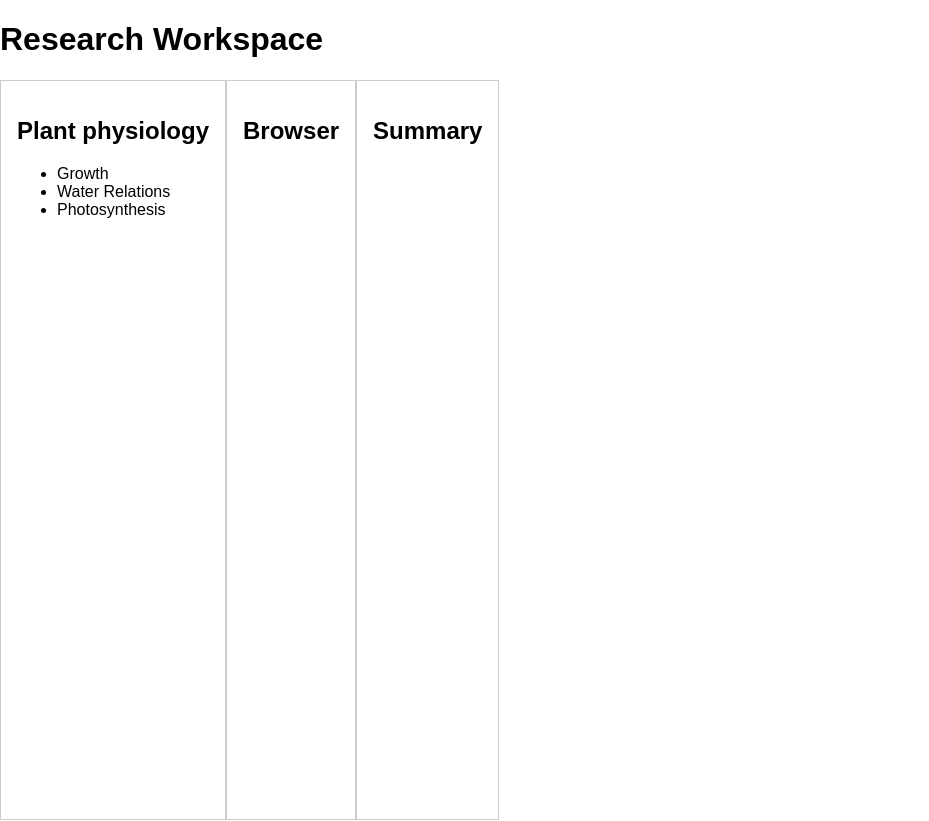
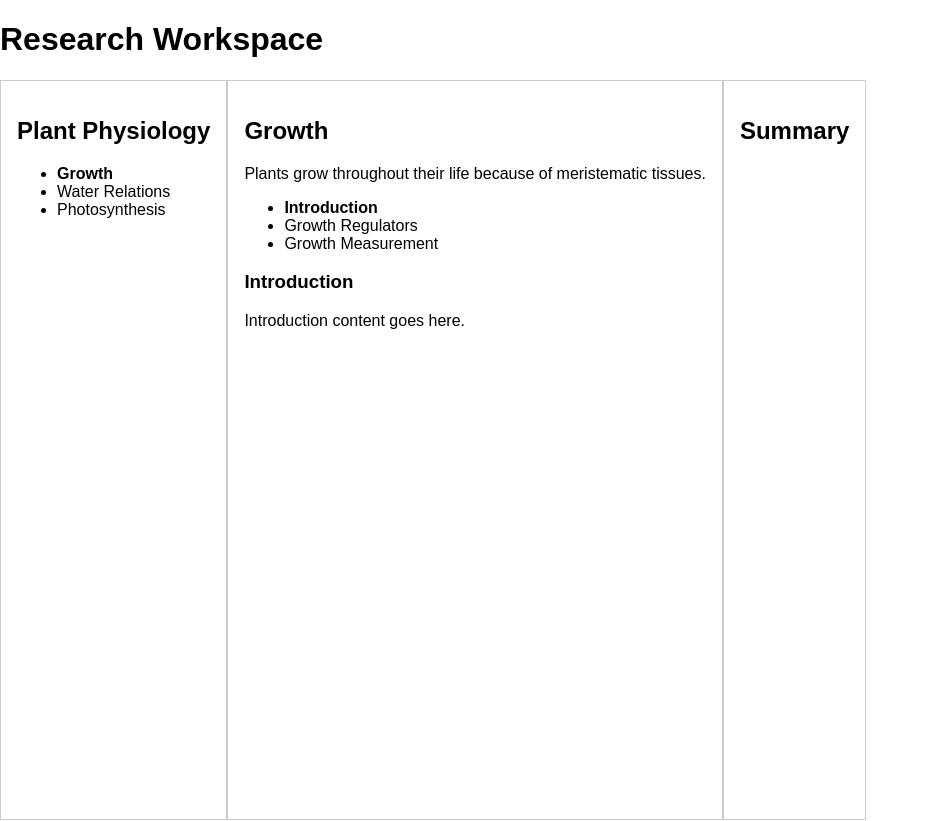
Before and after one commit to ojilon/research-workspace, a React (Vite) app in the folder frontend/: page / in a window 1280 px wide. Shown: the whole page, without its empty margins (0-929 px from the left). Built offline with nearby package versions, Linux system fonts and the light colour scheme.

Commit message:
add types

```diff
--- a/frontend/src/App.tsx
+++ b/frontend/src/App.tsx
@@ -2,16 +2,21 @@ import Header from "./components/Header"
 import MainPanel from "./components/MainPanel"
 import Sidebar from "./components/Sidebar"
 import SummaryPanel from "./components/SummaryPanel"
+import { useState } from "react"
 
 function App() {
+  const [selectedTopic, setSelectedTopic] = useState("growth")
   return (
     <div className="app">
       <Header />
 
       <div className="workspace">
-      <Sidebar />
-      <MainPanel />
-      <SummaryPanel />
+        <Sidebar
+          selectedTopic={selectedTopic}
+          setSelectedTopic={setSelectedTopic}
+        />
+        <MainPanel selectedTopic={selectedTopic}/>
+        <SummaryPanel />
       </div>
     </div>
   )
--- a/frontend/src/components/MainPanel.tsx
+++ b/frontend/src/components/MainPanel.tsx
@@ -1,9 +1,31 @@
-function MainPanel() {
-    return (
-        <section>
-            <h2>Browser</h2>
-        </section>
-        )
+import { useEffect, useState } from "react"
+import { topics } from "../data/topics"
+import SectionList from "./SectionList"
+import SectionContent from "./SectionContent"
+
+function MainPanel({ selectedTopic }) {
+
+  const topic = topics.find((topic) => topic.id === selectedTopic)
+  const [selectedSection, setSelectedSection] = useState(topic?.sections[0])
+
+  useEffect(() => {
+    setSelectedSection(topic?.sections[0])
+  }, [selectedTopic])
+
+  return (
+    <main>
+      <h2>{topic?.name}</h2>
+      <p>{topic?.description}</p>
+
+      <SectionList
+        sections={topic?.sections}
+        selectedSection={selectedSection}
+        setSelectedSection={setSelectedSection}
+      />
+
+      <SectionContent section={selectedSection} />
+    </main>
+  )
 }
 
 export default MainPanel
--- /dev/null
+++ b/frontend/src/components/SectionContent.tsx
@@ -0,0 +1,34 @@
+type ContentBlock = {
+  type: "paragraph"
+  text: string
+}
+
+type Section = {
+  id: string
+  title: string
+  content: ContentBlock[]
+}
+
+type SectionContentProps = {
+  section: Section
+}
+
+function SectionContent({ section }: SectionContentProps) {
+  return (
+    <section>
+      <h3>{section.title}</h3>
+
+      {section.content.map((block, index) => {
+        switch (block.type) {
+          case "paragraph":
+            return <p key={index}>{block.text}</p>
+
+          default:
+            return null
+        }
+      })}
+    </section>
+  )
+}
+
+export default SectionContent
--- /dev/null
+++ b/frontend/src/components/SectionList.tsx
@@ -0,0 +1,27 @@
+type Section = {
+  id: string
+  title: string
+  content: string
+}
+
+type SectionListProps = {
+  sections: Section[]
+  selectedSection: Section
+  setSelectedSection: (section: Section) => void
+}
+
+function SectionList({sections, selectedSection,setSelectedSection,}: SectionListProps) {
+  return (
+    <ul>
+      {sections.map((section) => (
+        <li
+          key={section.id}
+          onClick={() => setSelectedSection(section)}
+          style={{fontWeight:selectedSection.id === section.id ? "bold" : "normal",}}> {section.title}
+        </li>
+      ))}
+    </ul>
+  )
+}
+
+export default SectionList
--- a/frontend/src/components/Sidebar.tsx
+++ b/frontend/src/components/Sidebar.tsx
@@ -1,26 +1,20 @@
-const topics = [
-    {
-        id:"groewth",
-        name: "Growth",
-    },
-    {
-        id: "water-relations",
-        name: "Water Relations",
-    },
-    {
-        id:"photosynthesis",
-        name:"Photosynthesis",
-    },
-]
+import { topics } from "../data/topics"
 
-function Sidebar() {
+function Sidebar({selectedTopic, setSelectedTopic}) {
   return (
     <aside>
-      <h2>Plant physiology</h2>
+      <h2>Plant Physiology</h2>
 
       <ul>
         {topics.map((topic) => (
-            <li key={topic.id}>{topic.name}</li>
+          <li
+            key={topic.id}
+            onClick={() => setSelectedTopic(topic.id)}
+            style={{
+                fontWeight: selectedTopic === topic.id ? "bold": "normal",
+            }}
+            >
+            {topic.name}</li>
         ))}
       </ul>
     </aside>
--- /dev/null
+++ b/frontend/src/data/topics.ts
@@ -0,0 +1,119 @@
+export const topics = [
+  {
+    id: "growth",
+    name: "Growth",
+    description: [
+      "Plants grow throughout their life because of meristematic tissues."
+    ],
+    sections: [
+      {
+        id: "introduction",
+        title: "Introduction",
+        content: [
+          {
+          type: "paragraph",
+          text: "Introduction content goes here."
+        },
+        ],
+      },
+      {
+        id: "growth-regulators",
+        title: "Growth Regulators",
+        content: [
+          {
+            type: "paragraph",
+            text: "Growth regulators content goes here."
+          },
+        ],
+      },
+      {
+        id: "growth-measurement",
+        title: "Growth Measurement",
+        content: [
+          {
+            type: "paragraph",
+            text: "Growth measurement content goes here."
+          },
+        ],
+      },
+    ],
+  },
+  {
+    id: "water-relations",
+    name: "Water Relations",
+    description: [
+      "Study of water movement and balance in plants."
+    ],
+    sections: [
+      {
+        id: "water-potential",
+        title: "Water potential",
+        content: [
+          {
+            type: "paragraph",
+            text: "Water potential content goes here"
+          },
+        ]
+      },
+      {
+        id:"osmosis",
+        title: "Osmosis",
+        content: [
+          {
+            type: "paragraph",
+            text: "Osmosis content goes here"
+          },
+        ]
+      },
+      {
+        id:"transpliration",
+        title:"Transpiration",
+        content: [
+          {
+            type: "paragraph",
+            text: "Transpiration content goes here."
+          },
+        ],
+      },
+    ],
+  },
+  {
+    id: "photosynthesis",
+    name: "Photosynthesis",
+    description: [
+      "Study of how plants convert light energy into chemical energy."
+    ],
+    sections: [
+      {
+        id:"ligth-reactions",
+        title: "Ligth reactions",
+        content: [
+          {
+            type: "paragraph",
+            text: "Content for light reactions here"
+          },
+        ]
+      },
+      {
+        id:"calving-cycle",
+        title: "Calvin Cycle",
+        content: [
+          {
+            type: "paragraph",
+            text: "Content for Calvin Cycle reactions here"
+          },
+        ]
+      },
+      {
+        id:"factors-affecting-photosynthesis",
+        title: "Factors affecting photosynthesis",
+        content: [
+          {
+            type: "paragraph",
+            text: "Content for factors-affecting-photosynthesis here"
+          },
+        ],
+      },
+    ],
+  },
+]
```
